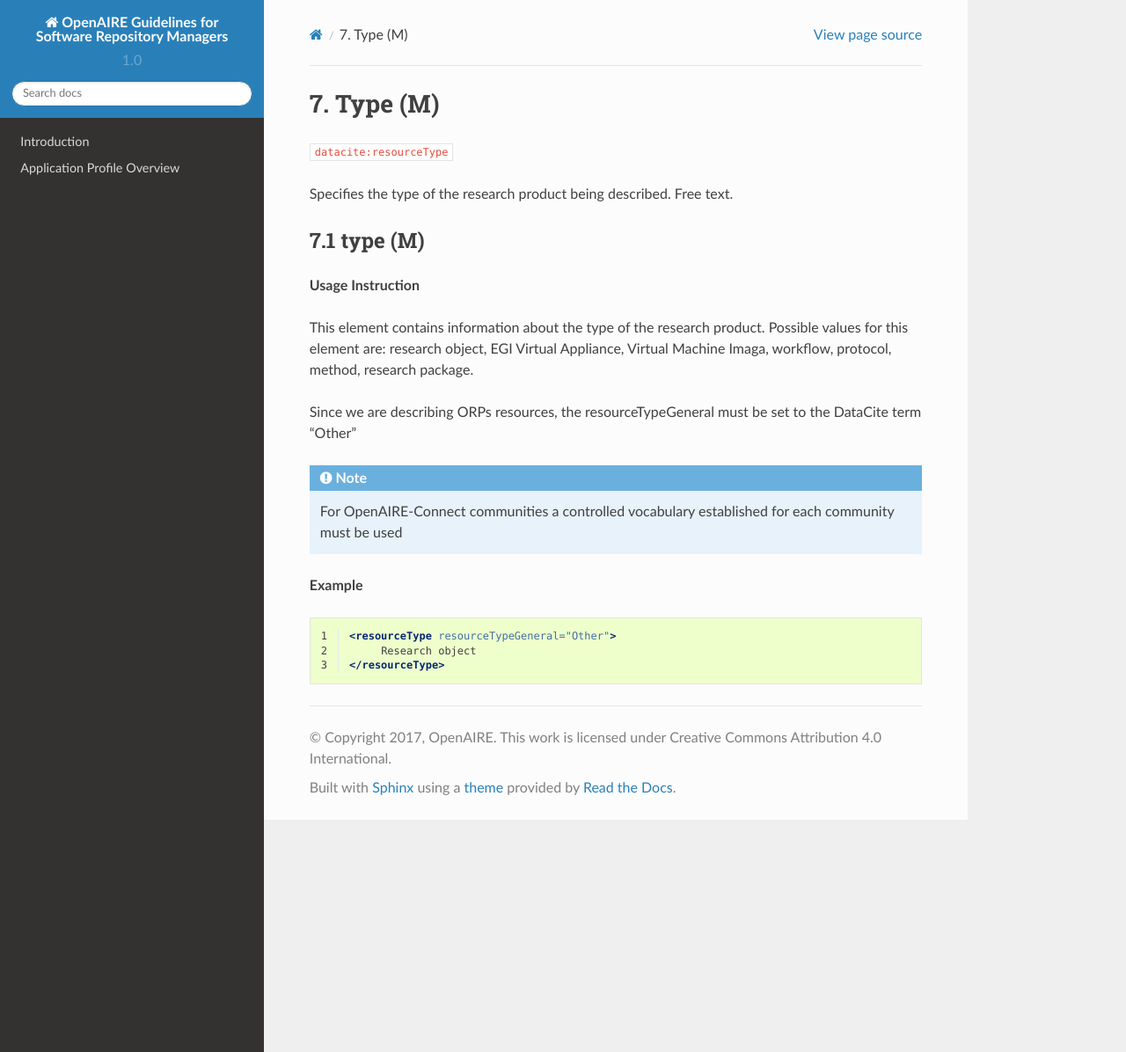
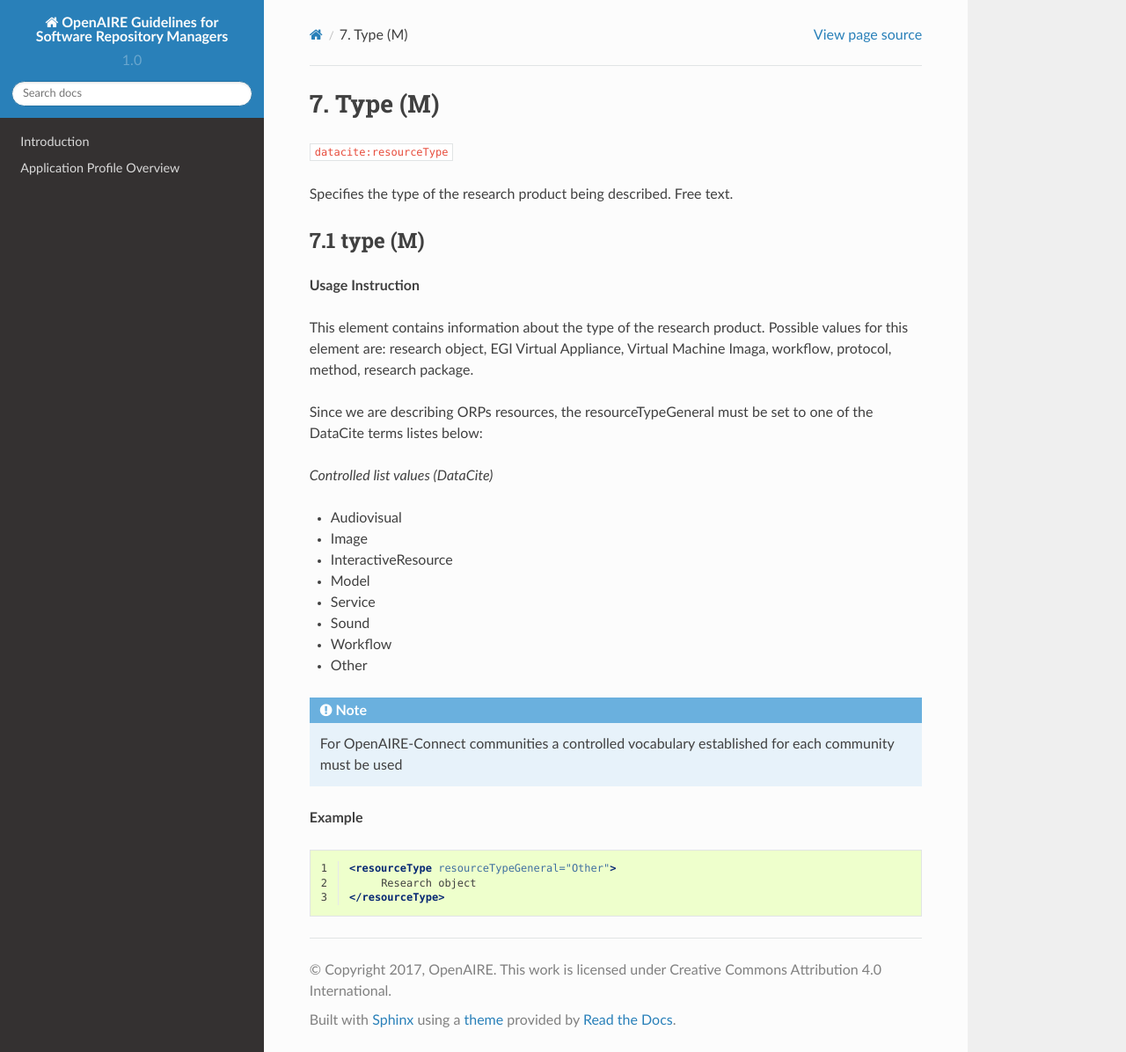
Before and after one commit to mirima2/other_products_guidelines, a Sphinx documentation site: the page built from docs/source/field_type.rst, in a window 1280 px wide and 1196 px high. Shown: the whole window at 88% size. Built offline with Sphinx 7.4.7 and the Read the Docs theme 2.0.0, drawn with Linux system fonts in a browser that asks for light colours.

Commit message:
added new tpes to ORP type

```diff
--- a/docs/source/field_type.rst
+++ b/docs/source/field_type.rst
@@ -15,7 +15,19 @@ Specifies the type of the research product being described. Free text.
 
 This element contains information about the type of the research product. Possible values for this element are: research object, EGI Virtual Appliance, Virtual Machine Imaga, workflow, protocol, method, research package.
 
-Since we are describing ORPs resources, the resourceTypeGeneral must be set to the DataCite term "Other"
+Since we are describing ORPs resources, the resourceTypeGeneral must be set to one of the DataCite terms listes below:
+
+*Controlled list values (DataCite)*
+
+* Audiovisual
+* Image
+* InteractiveResource
+* Model
+* Service
+* Sound
+* Workflow
+* Other
+
 
 .. note::
   For OpenAIRE-Connect communities a controlled vocabulary established for each community must be used
```
